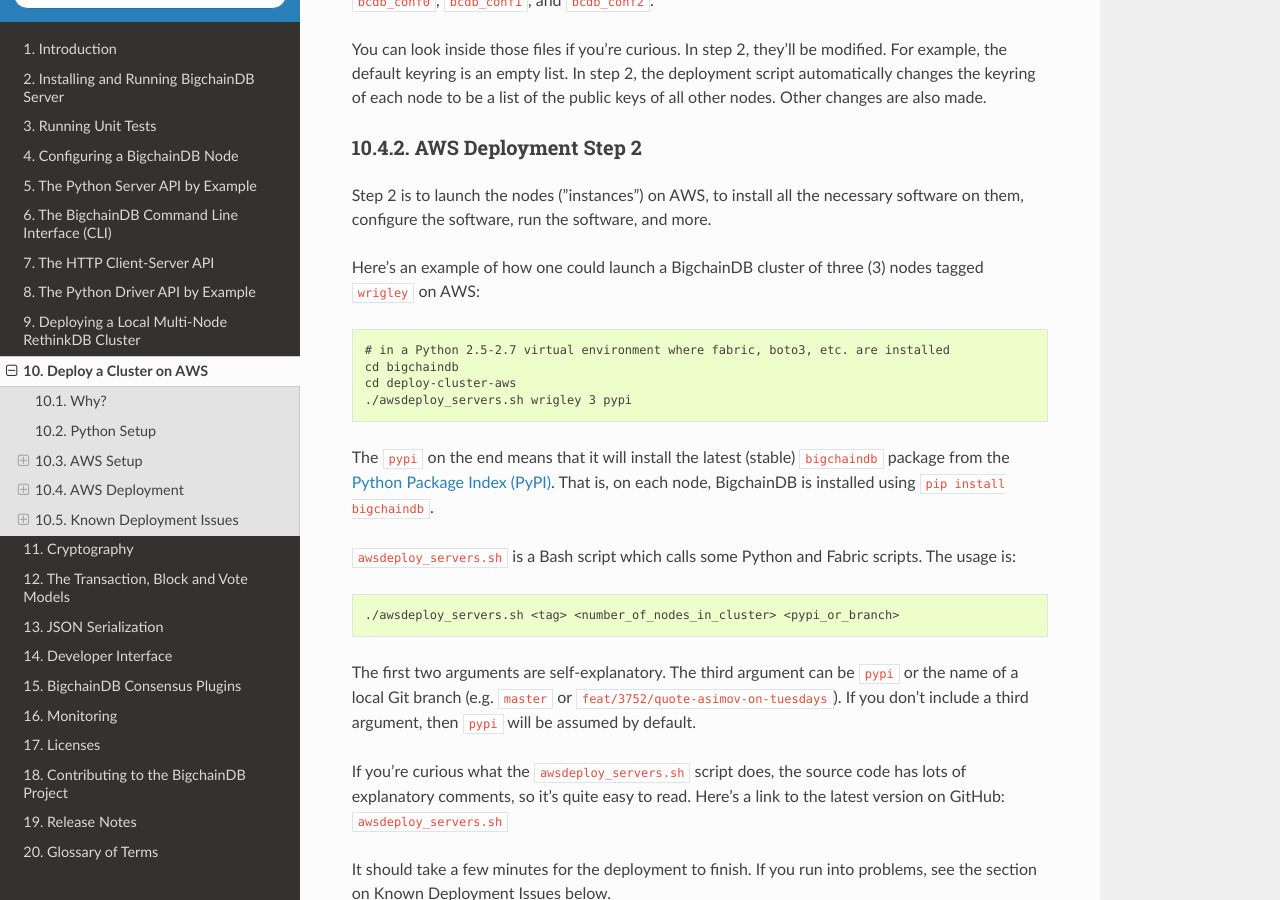
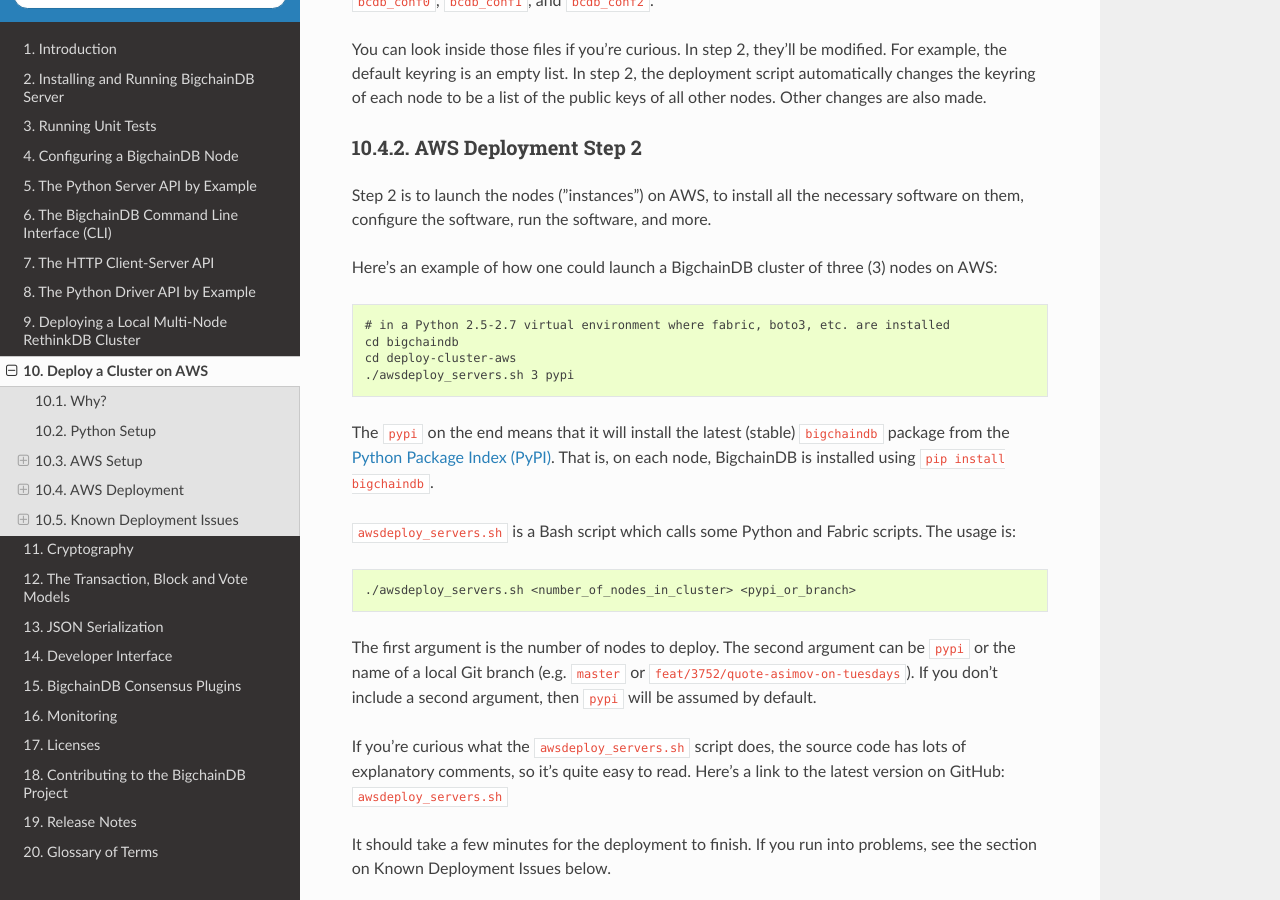
Before and after one commit to bigchaindb/bigchaindb, a Sphinx documentation site: the page built from docs/source/deploy-on-aws.md, in a window 1280 px wide and 900 px high, scrolled down 3328 px. Built offline with Sphinx 7.4.7 and the Read the Docs theme 2.0.0, drawn with Linux system fonts in a browser that asks for light colours.

Commit message:
Auto-generate server tag for AWS nodes

````diff
--- a/docs/source/deploy-on-aws.md
+++ b/docs/source/deploy-on-aws.md
@@ -103,22 +103,22 @@
 
 Step 2 is to launch the nodes ("instances") on AWS, to install all the necessary software on them, configure the software, run the software, and more.
 
-Here's an example of how one could launch a BigchainDB cluster of three (3) nodes tagged `wrigley` on AWS:
+Here's an example of how one could launch a BigchainDB cluster of three (3) nodes on AWS:
 ```text
 # in a Python 2.5-2.7 virtual environment where fabric, boto3, etc. are installed
 cd bigchaindb
 cd deploy-cluster-aws
-./awsdeploy_servers.sh wrigley 3 pypi
+./awsdeploy_servers.sh 3 pypi
 ```
 
 The `pypi` on the end means that it will install the latest (stable) `bigchaindb` package from the [Python Package Index (PyPI)](https://pypi.python.org/pypi). That is, on each node, BigchainDB is installed using `pip install bigchaindb`.
 
 `awsdeploy_servers.sh` is a Bash script which calls some Python and Fabric scripts. The usage is:
 ```text
-./awsdeploy_servers.sh <tag> <number_of_nodes_in_cluster> <pypi_or_branch>
+./awsdeploy_servers.sh <number_of_nodes_in_cluster> <pypi_or_branch>
 ```
 
-The first two arguments are self-explanatory. The third argument can be `pypi` or the name of a local Git branch (e.g. `master` or `feat/3752/quote-asimov-on-tuesdays`). If you don't include a third argument, then `pypi` will be assumed by default.
+The first argument is the number of nodes to deploy. The second argument can be `pypi` or the name of a local Git branch (e.g. `master` or `feat/3752/quote-asimov-on-tuesdays`). If you don't include a second argument, then `pypi` will be assumed by default.
 
 If you're curious what the `awsdeploy_servers.sh` script does, the source code has lots of explanatory comments, so it's quite easy to read. Here's a link to the latest version on GitHub: [`awsdeploy_servers.sh`](https://github.com/bigchaindb/bigchaindb/blob/master/deploy-cluster-aws/awsdeploy_servers.sh)
 
````
Also changed, not shown: 1 other file.
